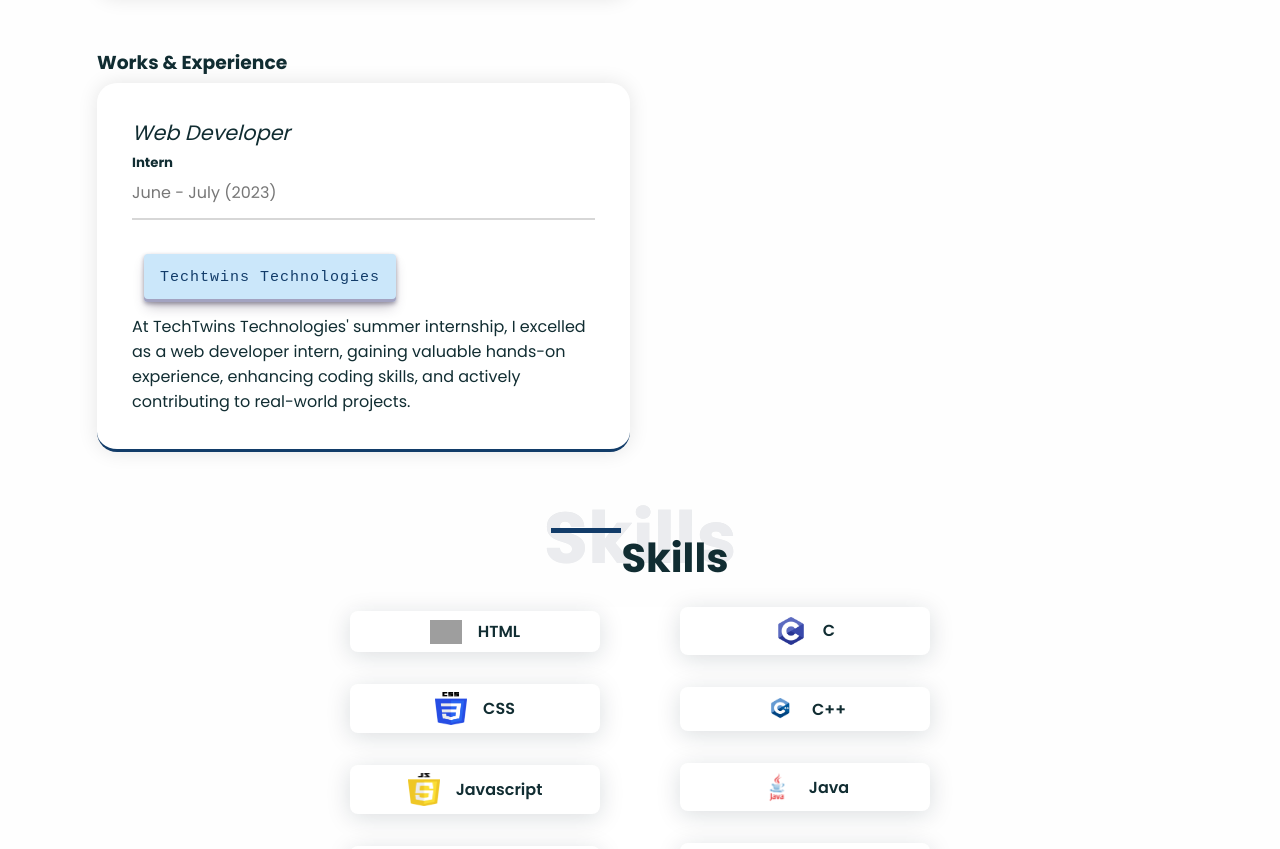
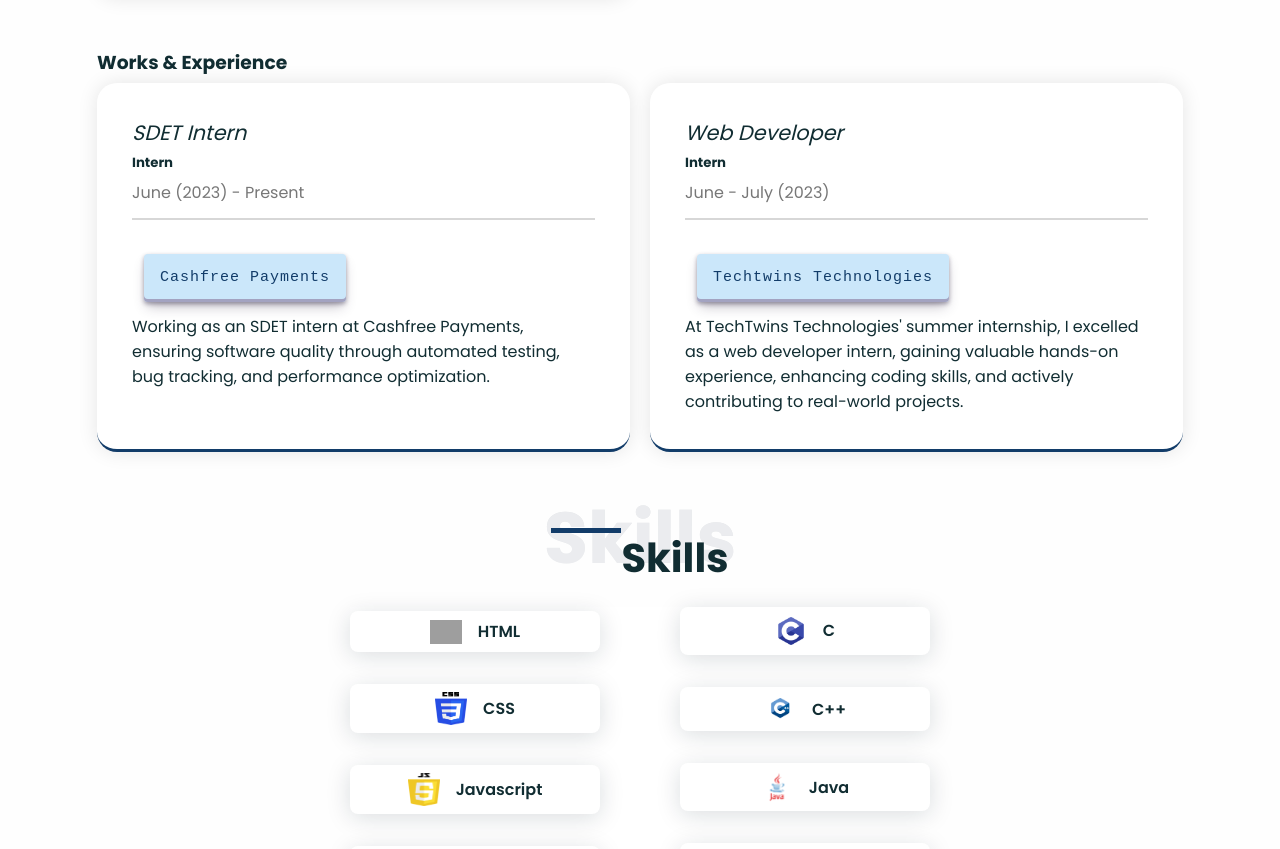
Before and after one commit to Ayush-Kmr/Ayush-Portfolio, a React (Create React App) app: page / in a window 1280 px wide. Shown: the part 1906-2755 px from the top of the page. Built offline with nearby package versions, Linux system fonts and the light colour scheme; grey boxes are pictures that could not be loaded.

Commit message:
Updated working details

```diff
--- a/src/Component/Education/Education.jsx
+++ b/src/Component/Education/Education.jsx
@@ -4,6 +4,16 @@ import "./education.css";
 const expData = [
   {
     id: 1,
+    position: "SDET Intern",
+    role: "Intern",
+    duration: "June (2023) - Present",
+    cname: "Cashfree Payments",
+    URL: "ayush kumar",
+    description:
+      "Working as an SDET intern at Cashfree Payments, ensuring software quality through automated testing, bug tracking, and performance optimization.",
+  },
+  {
+    id: 2,
     position: "Web Developer",
     role: "Intern",
     duration: "June - July (2023) ",
@@ -12,16 +22,6 @@ const expData = [
     description:
       "At TechTwins Technologies' summer internship, I excelled as a web developer intern, gaining valuable hands-on experience, enhancing coding skills, and actively contributing to real-world projects.",
   },
-  // {
-  //   id: 2,
-  //   position: "Web Developer",
-  //   role: "Intern",
-  //   duration: "2020-2021",
-  //   cname: "Techtwins Technologies",
-  //   URL: "ayush kumar",
-  //   description:
-  //     "  Lorem ipsum dolor sit amet consectetur adipisicing elit.Dolorem ipsam ratione eaque nihil. Fuga, voluptatem.",
-  // },
 ];
 
 const Education = () => {
```
